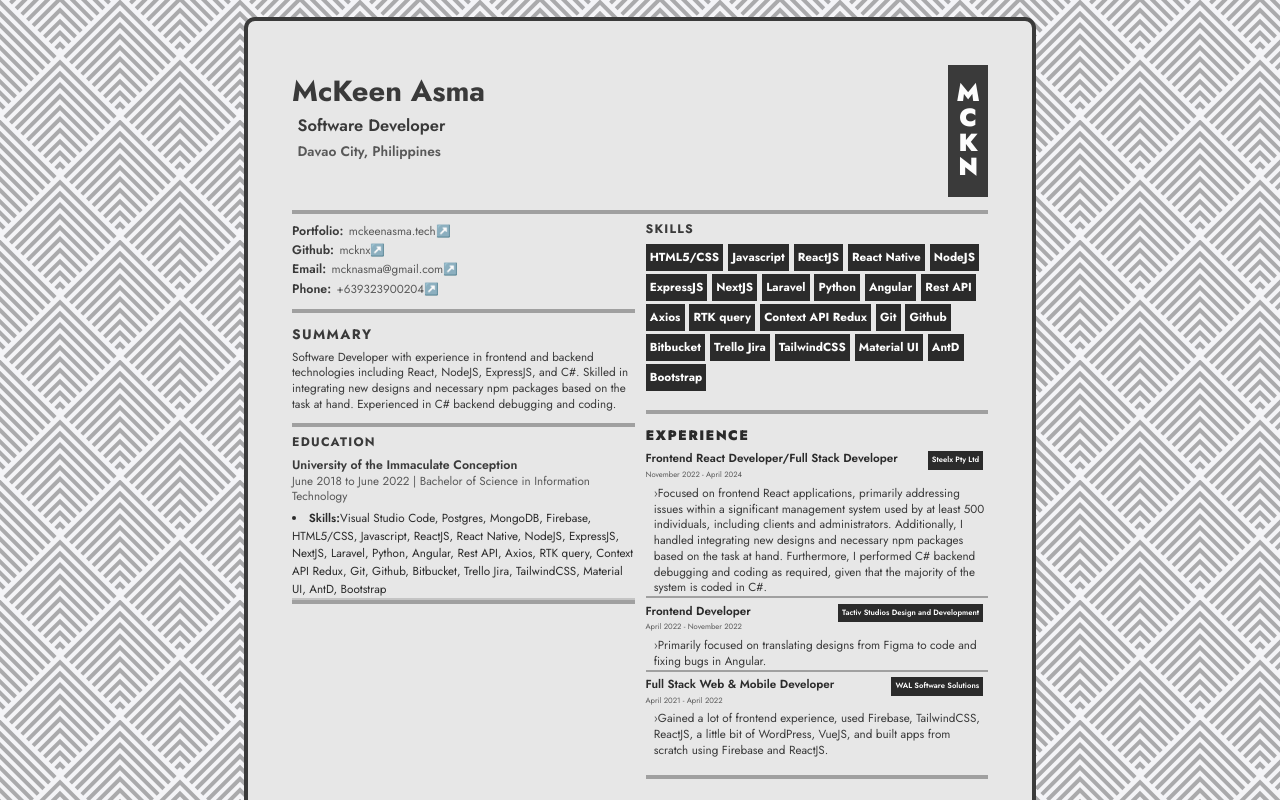
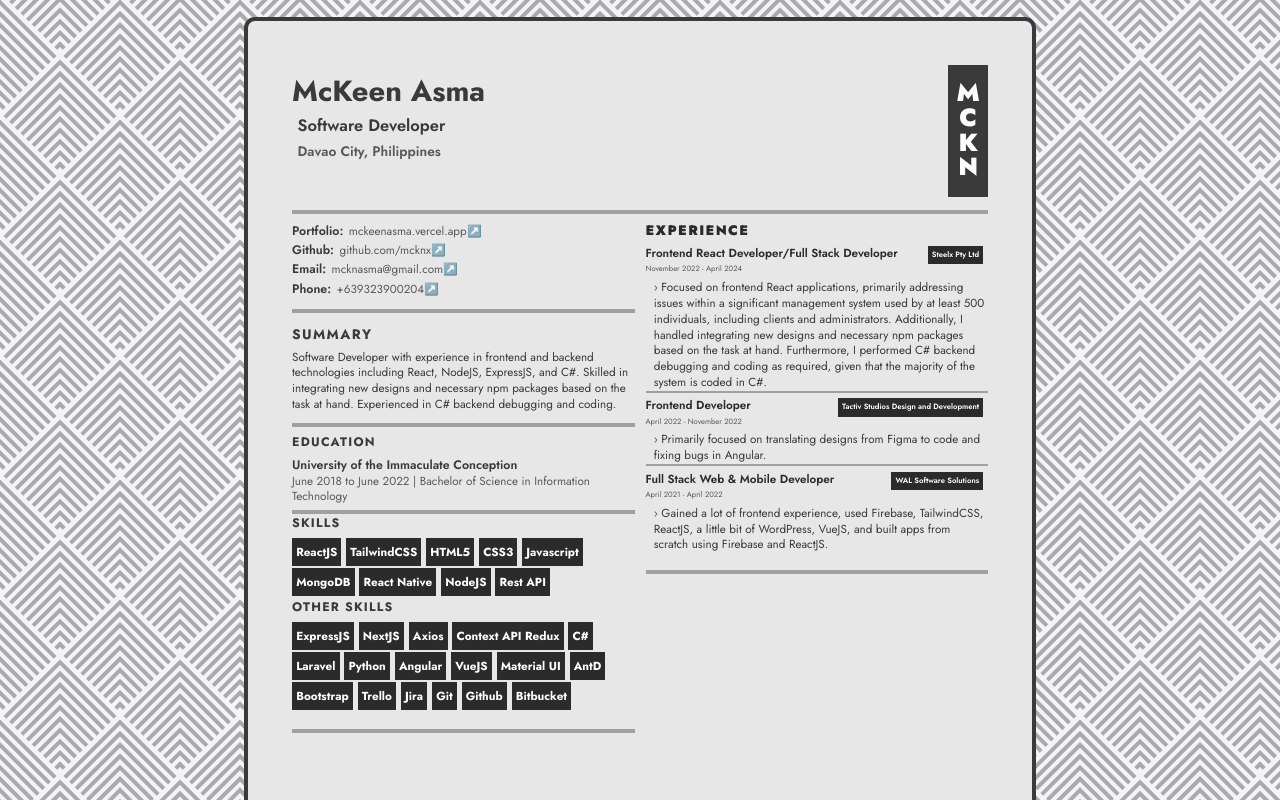
Before and after one commit to mcknx/mckn, a React (Vite) app: page / in a window 1280 px wide. Shown: the top 800 px of the page. Built offline with nearby package versions, Linux system fonts and the light colour scheme; a web font is replaced by a local one.

Commit message:
skills & logo update

```diff
--- a/index.html
+++ b/index.html
@@ -8,6 +8,7 @@
     <meta name="author" content="Mckeen Asma" />
   <meta name="viewport" content="width=device-width, initial-scale=1.0" />
   <title>Mckn Home</title>
+  <link rel="icon" href="logo.webp" />
   <link href="https://fonts.googleapis.com/css2?family=Poppins:wght@400;500;600;700&display=swap" rel="stylesheet">
   <link
       href="https://cdnjs.cloudflare.com/ajax/libs/font-awesome/5.15.2/css/all.min.css"
--- a/src/components/App.tsx
+++ b/src/components/App.tsx
@@ -22,14 +22,14 @@
 
   const contactDetails = [
     {
-      href: 'https://mckeenasma.tech',
+      href: 'https://mckeenasma.vercel.app/',
       label: 'Portfolio:',
-      value: 'mckeenasma.tech'
+      value: 'mckeenasma.vercel.app'
     },
     {
       href: 'https://github.com/mcknx',
       label: 'Github:',
-      value: 'mcknx'
+      value: 'github.com/mcknx'
     },
     {
       href: 'mailto:mcknasma@gmail.com',
@@ -65,41 +65,42 @@
           name: 'University of the Immaculate Conception',
           period:
             'June 2018 to June 2022 | Bachelor of Science in Information Technology',
-          details: [
-            {
-              label: 'Skills:',
-              value:
-                'Visual Studio Code, Postgres, MongoDB, Firebase, HTML5/CSS, Javascript, ReactJS, React Native, NodeJS, ExpressJS, NextJS, Laravel, Python, Angular, Rest API, Axios, RTK query, Context API Redux, Git, Github, Bitbucket, Trello Jira, TailwindCSS, Material UI, AntD, Bootstrap'
-            }
-          ]
+          details: []
         }
       ]
     }
   ]
 
   const skills = [
-    'HTML5/CSS',
+    'ReactJS',
+    'TailwindCSS',
+    'HTML5',
+    'CSS3',
     'Javascript',
-    'ReactJS',
+    'MongoDB',
     'React Native',
     'NodeJS',
+    'Rest API'
+  ]
+
+  const otherSkills = [
     'ExpressJS',
     'NextJS',
+    'Axios',
+    'Context API Redux',
+    'C#',
     'Laravel',
     'Python',
     'Angular',
-    'Rest API',
-    'Axios',
-    'RTK query',
-    'Context API Redux',
+    'VueJS',
+    'Material UI',
+    'AntD',
+    'Bootstrap',
+    'Trello',
+    'Jira',
     'Git',
     'Github',
-    'Bitbucket',
-    'Trello Jira',
-    'TailwindCSS',
-    'Material UI',
-    'AntD',
-    'Bootstrap'
+    'Bitbucket'
   ]
 
   const jobs = [
@@ -165,7 +166,12 @@
                         key={index}
                         className="mt-1 leading-normal text-gray-500 transition duration-100 ease-in hover:text-gray-700 text-md"
                       >
-                        <a href={item.href} className="group">
+                        <a
+                          href={item.href}
+                          target="_blank"
+                          rel="noopener noreferrer"
+                          className="group"
+                        >
                           <span className="mr-2 text-lg font-semibold text-gray-700 leading-snugish">
                             {item.label}
                           </span>
@@ -206,7 +212,7 @@
                     {item.schools.map((school, schoolIndex) => (
                       <section
                         key={schoolIndex}
-                        className="mt-2 border-b-2 break-inside-avoid"
+                        className="mt-2 break-inside-avoid"
                       >
                         <header>
                           <h3 className="text-lg font-semibold text-gray-700 leading-snugish">
@@ -233,8 +239,8 @@
               </section>
             </section>
 
-            {/* skills */}
             <section className="pb-6 mt-0 mb-4 border-b-4 border-gray-300 first:mt-0 break-inside-avoid">
+              {/* skills */}
               <section className="break-inside-avoid">
                 <h2 className="mb-2 text-lg font-bold tracking-widest text-gray-700 print:font-normal">
                   SKILLS
@@ -248,6 +254,26 @@
                           className="p-1.5 mb-1 leading-relaxed text-white bg-gray-800 mr-1.6 print:bg-white print:border-inset"
                         >
                           {skill}
+                        </li>
+                      ))}
+                    </ul>
+                  </section>
+                </section>
+              </section>
+              {/* other skills */}
+              <section className="break-inside-avoid">
+                <h2 className="mb-2 text-lg font-bold tracking-widest text-gray-700 print:font-normal">
+                  OTHER SKILLS
+                </h2>
+                <section className="mb-0 break-inside-avoid">
+                  <section className="mt-1 last:pb-1">
+                    <ul className="flex flex-wrap -mb-1 font-bold leading-relaxed text-md -mr-1.6">
+                      {otherSkills.map((oskill, index) => (
+                        <li
+                          key={index}
+                          className="p-1.5 mb-1 leading-relaxed text-white bg-gray-800 mr-1.6 print:bg-white print:border-inset"
+                        >
+                          {oskill}
                         </li>
                       ))}
                     </ul>
@@ -288,7 +314,7 @@
                       {job.responsibilities.map((responsibility, index) => (
                         <li key={index}>
                           <span className="text-gray-500 transform -translate-y-px select-none">
-                            &rsaquo;
+                            &rsaquo;{" "}
                           </span>
                           {responsibility}
                         </li>
```
